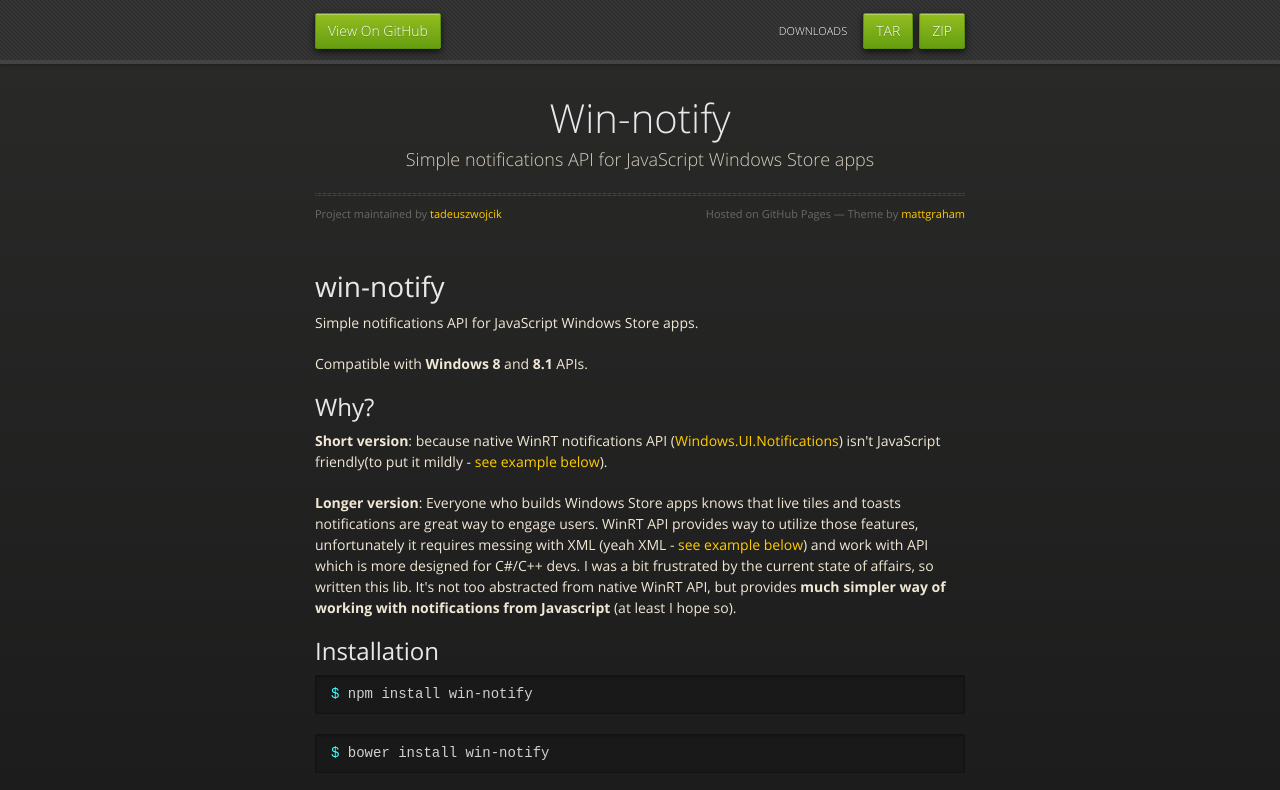
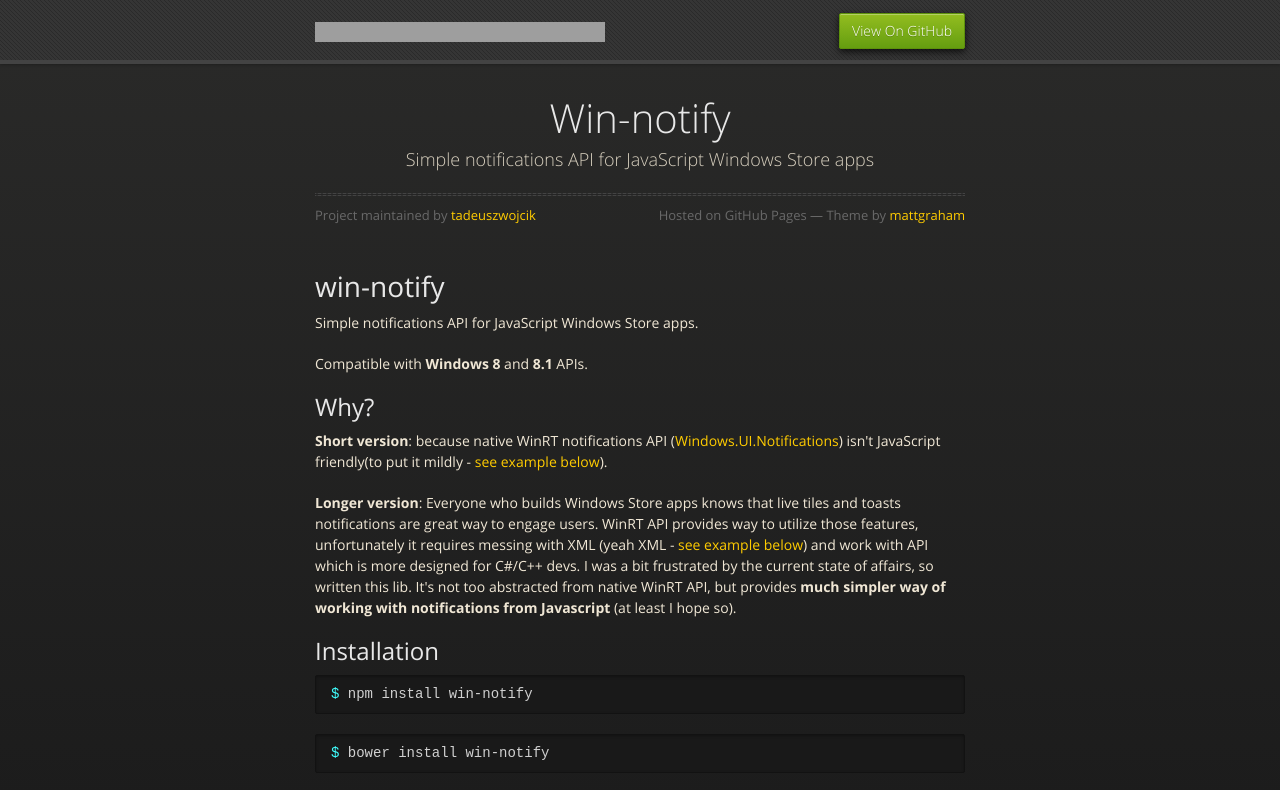
Before and after one commit to tadeuszwojcik/win-notify, a plain HTML site: page index.html in a window 1280 px wide. Shown: the top 790 px of the page. Drawn offline with nearby package versions, Linux system fonts and the light colour scheme; grey boxes are pictures that could not be loaded.

Commit message:
add github follow and star buttons

```diff
--- a/index.html
+++ b/index.html
@@ -20,10 +20,17 @@
   <body>
       <div id="header">
         <nav>
-          <li class="fork"><a href="https://github.com/tadeuszwojcik/win-notify">View On GitHub</a></li>
-          <li class="downloads"><a href="https://github.com/tadeuszwojcik/win-notify/zipball/master">ZIP</a></li>
-          <li class="downloads"><a href="https://github.com/tadeuszwojcik/win-notify/tarball/master">TAR</a></li>
-          <li class="title">DOWNLOADS</li>
+          <li class="fork">
+            <iframe src="http://ghbtns.com/github-btn.html?user=tadeuszwojcik&repo=win-notify&type=watch&count=true&size=medium"
+                    allowtransparency="true" frameborder="0" scrolling="0" width="100" height="20" style="vertical-align: middle"></iframe>
+          </li>
+          <li class="fork">
+            <iframe src="http://ghbtns.com/github-btn.html?user=tadeuszwojcik&repo=win-notify&type=follow&count=true&size=medium"
+                    allowtransparency="true" frameborder="0" scrolling="0" width="190" height="20" style="vertical-align: middle"></iframe>
+          </li>
+
+          <li class="downloads"><a href="https://github.com/tadeuszwojcik/win-notify">View On GitHub</a></li>
+
         </nav>
       </div><!-- end header -->
 
--- a/stylesheets/styles.css
+++ b/stylesheets/styles.css
@@ -807,7 +807,7 @@
   text-align: center;
 }
 section #title .credits {
-  font-size: 11px;
+  font-size: 13px;
   font-family: 'OpenSansRegular', "Helvetica Neue", Helvetica, Arial, sans-serif;
   font-weight: normal;
   color: #696969;
```
